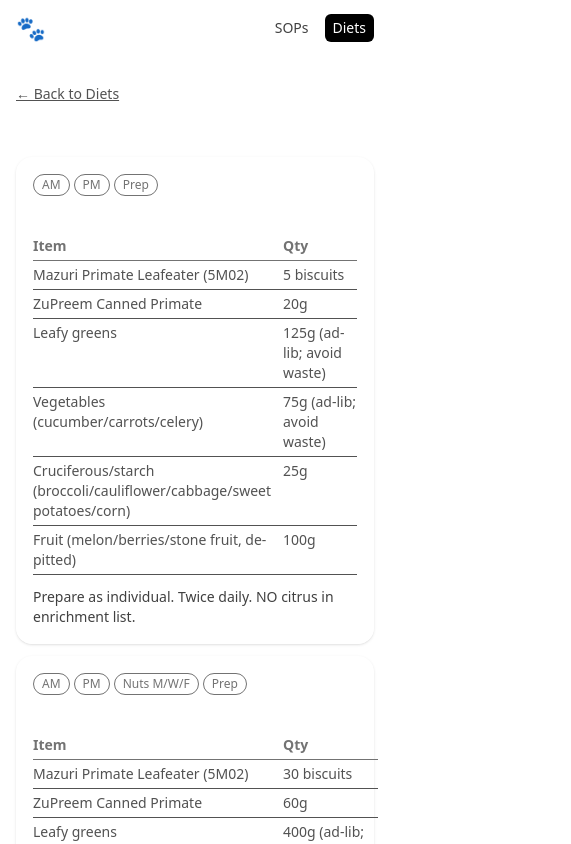
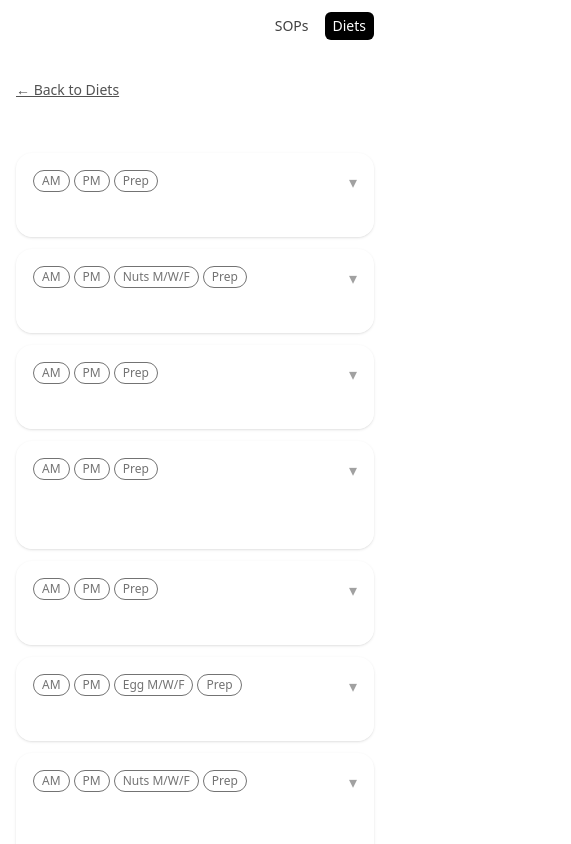
Before and after one commit to stitchpetri/keeper-helper, a React (Vite) app: page /diets/1 in a window 390 px wide. Shown: the top 844 px of the page, 571 px wide, since content can reach past the window. Built offline with nearby package versions, Linux system fonts and the light colour scheme.

Commit message:
fix mobile view diets

```diff
--- a/index.html
+++ b/index.html
@@ -2,7 +2,7 @@
 <html lang="en">
   <head>
     <meta charset="UTF-8" />
-    <link rel="icon" type="image/svg+xml" href="/vite.svg" />
+    <link rel="icon" type="image/svg+xml" href="/paw.svg" />
     <meta name="viewport" content="width=device-width, initial-scale=1.0" />
     <title>Austin Zoo Keeper Helper</title>
   </head>
--- a/src/components/header.jsx
+++ b/src/components/header.jsx
@@ -14,7 +14,6 @@
     <header className="border-b">
         <div className="mx-auto max-w-6xl px-4 py-3 flex items-center justify-between">
             <NavLink to="/" className="flex items-center gap-3">
-                <span className="text-2xl">🐾</span>
                 <span className="text-lg font-semibold tracking-wide">Keeper Helper</span>
             </NavLink>
             <nav className="flex items-center gap-2">
--- a/src/data/sops.js
+++ b/src/data/sops.js
@@ -4,7 +4,7 @@
 areas: ['4', '6'],
 title: 'Snakes - Feeding SOP',
 summary: 'Handling and feeding procedures for snakes in Area 4 and Education',
-pdfUrl: '../snakeFeedingSOP.pdf'
+pdfUrl: '/keeper-helper/public/snakeFeedingSOP.pdf'
 
 },
 
--- a/src/pages/DietArea.jsx
+++ b/src/pages/DietArea.jsx
@@ -1,6 +1,6 @@
 // src/pages/DietArea.jsx
 import { useParams, Link } from 'react-router-dom'
-import { useMemo } from 'react'
+import { useMemo, useState } from 'react'
 import { DIETS } from '../data/diets'
 import { ANIMALS } from '../data/animals'
 
@@ -15,14 +15,25 @@
 
 export default function DietArea() {
   const { area } = useParams()
-
-  // only this area’s entries, stable-sorted by label
   const diets = useMemo(() => {
     return DIETS
       .filter(d => String(d.area) === String(area))
       .map(d => ({ ...d, _label: labelForDiet(d) }))
       .sort((a, b) => a._label.localeCompare(b._label, undefined, { numeric: true }))
   }, [area])
+
+  // Collapsible state (store keys of open items)
+  const [open, setOpen] = useState(() => new Set())
+  const keyFor = (d, i) => d.animalId || d.label || `diet-${i}`
+  const isOpen = k => open.has(k)
+  const toggle = k =>
+    setOpen(prev => {
+      const n = new Set(prev)
+      n.has(k) ? n.delete(k) : n.add(k)
+      return n
+    })
+  const expandAll = () => setOpen(new Set(diets.map((d, i) => keyFor(d, i))))
+  const collapseAll = () => setOpen(new Set())
 
   return (
     <main className="mx-auto w-full max-w-6xl px-4 py-6">
@@ -31,6 +42,12 @@
           <Link to="/diets" className="text-sm text-neutral-600 underline">← Back to Diets</Link>
           <h1 className="text-2xl font-semibold mt-1">Area {area} — Diets</h1>
         </div>
+        {diets.length > 0 && (
+          <div className="hidden sm:flex gap-2">
+            <button onClick={expandAll} className="text-sm underline">Expand all</button>
+            <button onClick={collapseAll} className="text-sm underline">Collapse all</button>
+          </div>
+        )}
       </div>
 
       {diets.length === 0 ? (
@@ -38,45 +55,86 @@
       ) : (
         <ul className="space-y-3">
           {diets.map((d, i) => {
-            const key = d.animalId || d.label || `diet-${i}`
+            const k = keyFor(d, i)
+            const openNow = isOpen(k)
+
             return (
-              <li key={key} className="rounded-2xl border p-4 shadow-sm">
-                <div className="flex items-start justify-between gap-3">
-                  <div>
+              <li key={k} className="rounded-2xl border  shadow-sm">
+                {/* Header button */}
+                <button
+                  type="button"
+                  aria-expanded={openNow}
+                  onClick={() => toggle(k)}
+                  className="w-full text-left p-4 flex items-start justify-between gap-4"
+                >
+                  <div className="min-w-0"> {/* ensures wrapping on mobile */}
                     <div className="text-sm text-neutral-500 flex flex-wrap gap-1 mb-1">
                       {(d.schedule || []).map(s => (
-                        <span key={s} className="text-xs rounded-full border px-2 py-0.5">{s}</span>
+                        <span key={s} className="text-xs rounded-full border px-2 py-0.5">
+                          {s}
+                        </span>
                       ))}
                       {d.prep ? (
-                        <span className="text-xs rounded-full border px-2 py-0.5">Prep</span>
+                        <span className="text-xs rounded-full border  px-2 py-0.5">Prep</span>
                       ) : null}
                     </div>
-                    <h2 className="font-medium">{d._label}</h2>
+                    <h2 className="font-medium break-words whitespace-normal">
+                      {d._label}
+                    </h2>
                   </div>
+                  <div className="shrink-0 text-neutral-400">{openNow ? '▴' : '▾'}</div>
+                </button>
+
+                {/* Body */}
+                {openNow && (
+                  <div className="px-4 pb-4">
+                    {/* Mobile layout: stacked list (full-width, wraps nicely) */}
+                    <ul className="sm:hidden mt-1 space-y-1">
+                      {d.items?.map((it, idx) => (
+                        <li key={idx} className="rounded-lg border px-3 py-2">
+                          <div className="text-sm font-medium break-words whitespace-normal">
+                            {it.name}
                           </div>
+                          <div className="text-xs text-neutral-500 mt-0.5 break-words whitespace-normal">
+                            {it.qty || '—'}
+                          </div>
+                        </li>
+                      ))}
+                    </ul>
 
+                    {/* Desktop layout: table with safe overflow */}
                     {d.items?.length ? (
-                  <table className="w-full text-sm mt-2">
+                      <div className="hidden sm:block overflow-x-auto -mx-4 px-4 mt-1">
+                        <table className="w-full text-sm">
                           <thead>
-
-                      <tr className="text-left text-neutral-500">
-
-                        <th className="py-1 border-b">Item</th>
-                        <th className="py-1 w-80 border-b">Qty</th>
+                            <tr className="text-left text-neutral-500 border-b">
+                              <th className="py-1 pr-3">Item</th>
+                              <th className="py-1 w-56 md:w-80">Qty</th>
                             </tr>
                           </thead>
                           <tbody>
                             {d.items.map((it, idx) => (
-                        <tr key={idx} className="align-top">
-                          <td className="py-1 text-neutral-600 pr-3 border-b">{it.name}</td>
-                          <td className="py-1 text-neutral-600 border-b">{it.qty || '—'}</td>
+                              <tr key={idx} className="align-top border-b">
+                                <td className="py-1 pr-3 break-words whitespace-normal text-neutral-500">
+                                  {it.name}
+                                </td>
+                                <td className="py-1 break-words whitespace-normal text-neutral-500">
+                                  {it.qty || '—'}
+                                </td>
                               </tr>
                             ))}
                           </tbody>
                         </table>
+                      </div>
                     ) : null}
 
-                {d.notes ? <p className="mt-3 text-sm text-neutral-700">{d.notes}</p> : null}
+                    {d.notes ? (
+                      <p className="mt-3 text-sm text-neutral-700 break-words whitespace-normal">
+                        {d.notes}
+                      </p>
+                    ) : null}
+                  </div>
+                )}
               </li>
             )
           })}
```
Also changed, not shown: public/paw.svg (added). Lines whose indentation alone changed are shown as unchanged.
